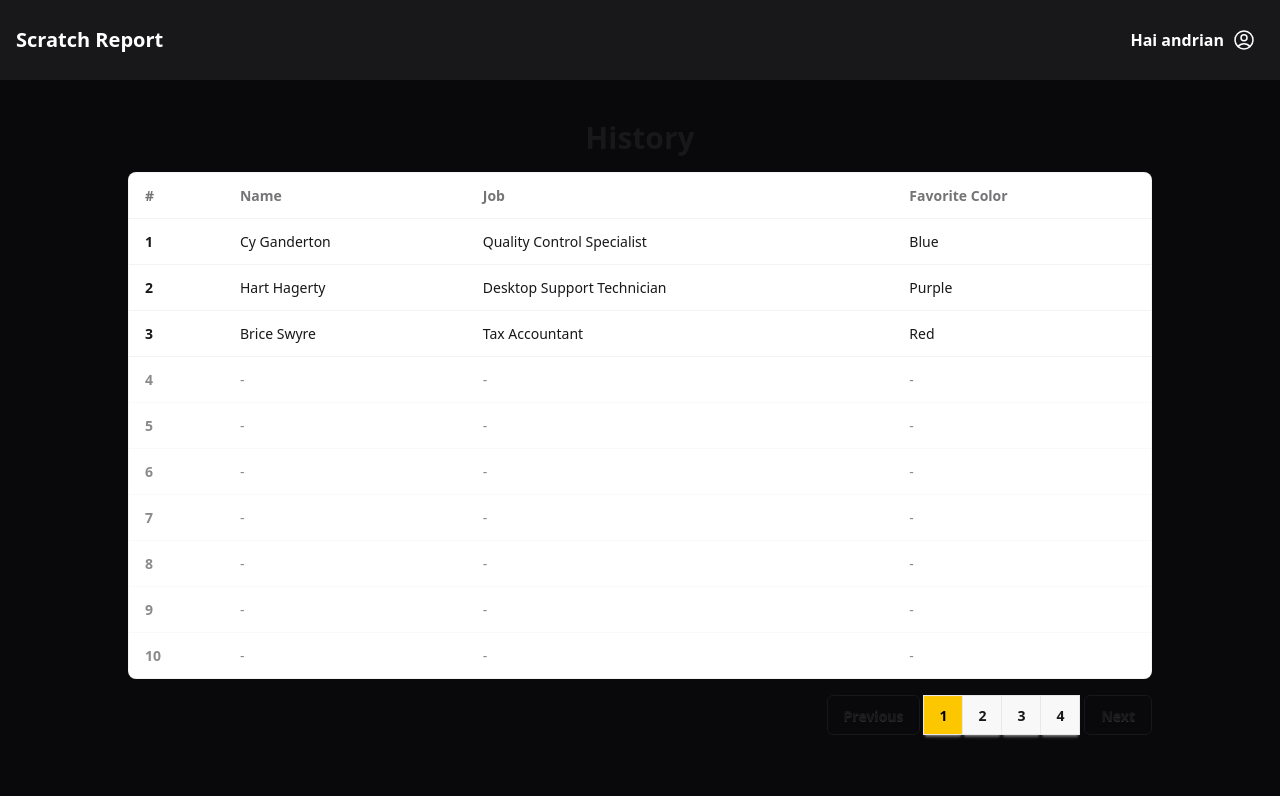
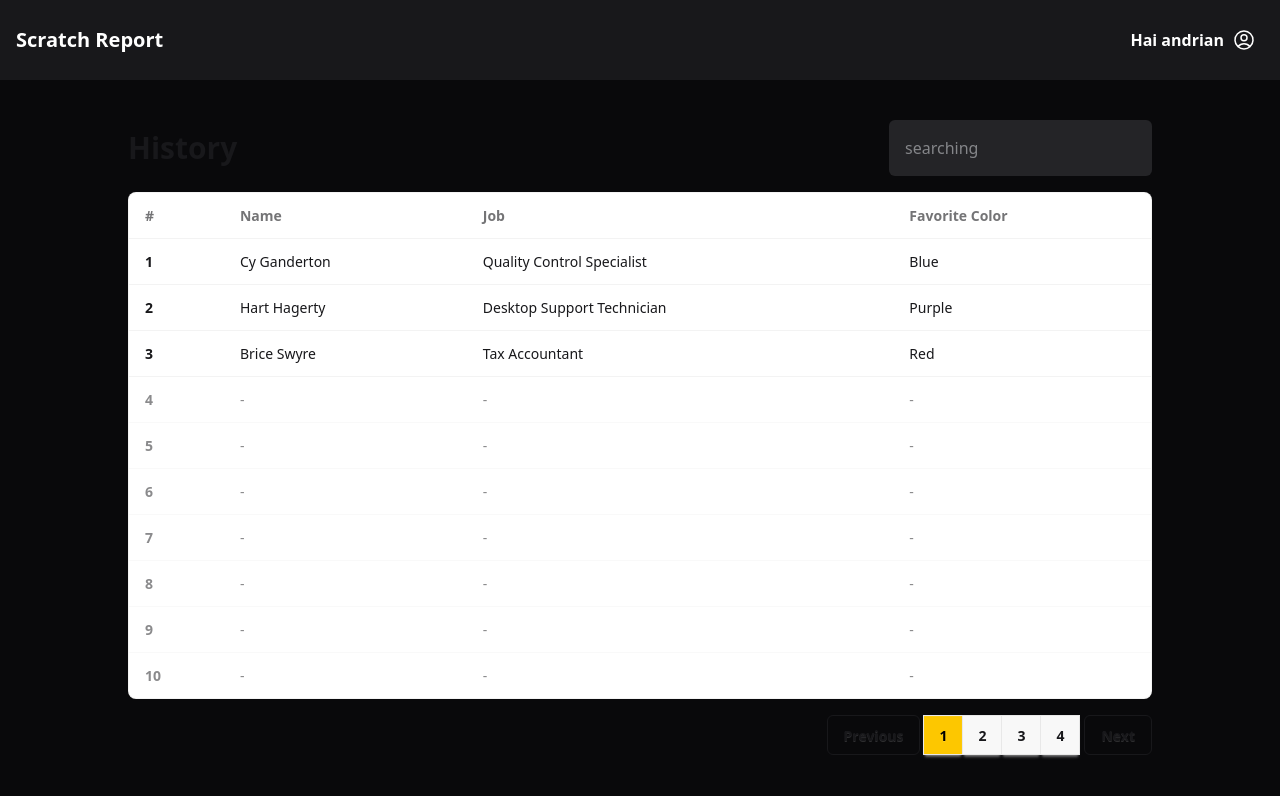
Before and after one commit to rendipilot/fe-sc, a Nuxt app: page /history in a window 1280 px wide. Shown: the top 796 px of the page. Built offline with nearby package versions, Linux system fonts and the light colour scheme.

Commit message:
add searching bar in history and teacher

```diff
--- a/pages/history.vue
+++ b/pages/history.vue
@@ -41,8 +41,20 @@
         </div>
       </div>
     </div>
-      <h2 class="mt-10 text-3xl font-semibold mx-auto">History</h2>
-      <div class="overflow-x-auto rounded-box border border-base-content/5 bg-base-100 mt-4 w-[80%] mx-auto">
+
+
+    <div
+      class="flex w-[80%] mx-auto mt-10 justify-between items-center"
+    >
+      <h2 class="text-3xl font-semibold">History</h2>
+      <input
+        class="w-auto py-4 px-4 text-gray-200 rounded-md bg-[#242427]"
+        placeholder="searching"
+      />
+    </div>
+    <div
+      class="overflow-x-auto rounded-box border border-base-content/5 bg-base-100 mt-4 w-[80%] mx-auto"
+    >
       <table class="table">
         <!-- head -->
         <thead>
@@ -141,9 +153,9 @@
 };
 
 const people = [
-    { name: 'Cy Ganderton', job: 'Quality Control Specialist', color: 'Blue' },
-    { name: 'Hart Hagerty', job: 'Desktop Support Technician', color: 'Purple' },
-    { name: 'Brice Swyre', job: 'Tax Accountant', color: 'Red' }
+  { name: "Cy Ganderton", job: "Quality Control Specialist", color: "Blue" },
+  { name: "Hart Hagerty", job: "Desktop Support Technician", color: "Purple" },
+  { name: "Brice Swyre", job: "Tax Accountant", color: "Red" },
 ];
 
 // Hitung berapa baris kosong yang perlu ditambahkan
--- a/pages/teacher.vue
+++ b/pages/teacher.vue
@@ -41,7 +41,15 @@
         </div>
       </div>
     </div>
-    <h2 class="mt-10 text-3xl font-semibold mx-auto">Teacher</h2>
+    <div
+      class="flex w-[80%] mx-auto mt-10 justify-between items-center"
+    >
+      <h2 class="text-3xl font-semibold">Teacher</h2>
+      <input
+        class="w-auto py-4 px-4 text-gray-200 rounded-md bg-[#242427]"
+        placeholder="searching"
+      />
+    </div>
     <div class="overflow-x-auto rounded-box border border-base-content/5 bg-base-100 mt-4 w-[80%] mx-auto">
     <table class="table">
       <!-- head -->
```
Lines whose indentation alone changed are shown as unchanged.
